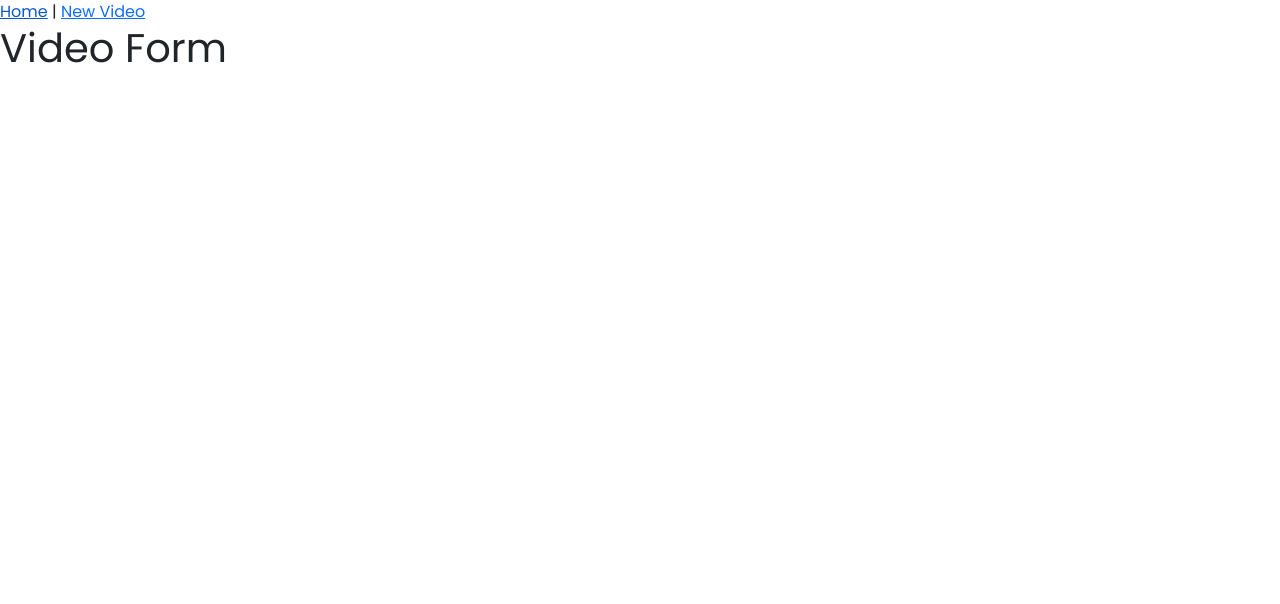
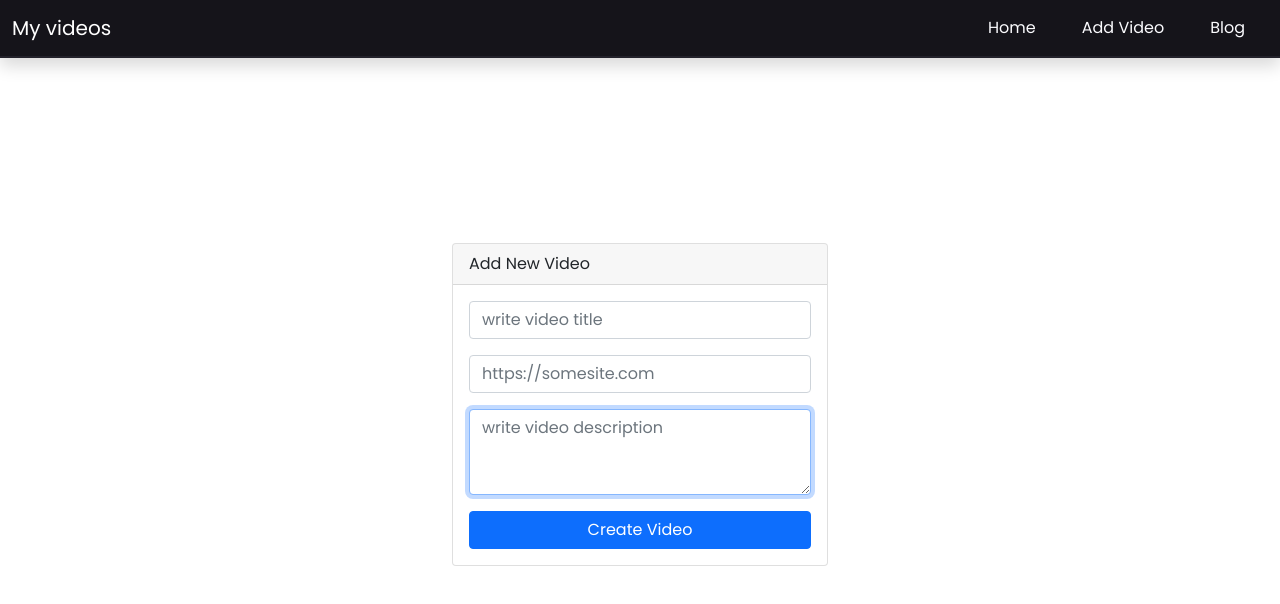
Before and after one commit to Cmmh1101/videos-frontend, a React (Create React App) app: page /newVideo in a window 1280 px wide. Shown: the top 604 px of the page. Built offline with nearby package versions, Linux system fonts and the light colour scheme.

Commit message:
create video form post req working

```diff
--- a/src/index.scss
+++ b/src/index.scss
@@ -1,6 +1,2 @@
-body {
-  margin: 0;
-  padding: 0;
-  box-sizing: border-box;
-  font-family: "Poppins";
-}
+@import "./styles/variables.scss";
+@import "./styles/styles.scss";
--- a/src/index.tsx
+++ b/src/index.tsx
@@ -4,7 +4,6 @@ import "@fontsource/poppins";
 import App from "./App";
 import "bootstrap/dist/css/bootstrap.min.css";
 import "./index.scss";
-import Layout from "./layout/Layout";
 import reportWebVitals from "./reportWebVitals";
 
 const root = ReactDOM.createRoot(
--- a/src/layout/Layout.tsx
+++ b/src/layout/Layout.tsx
@@ -1,4 +1,5 @@
 import React from "react";
+import { Container } from "reactstrap";
 import AppRouter from "../router/AppRouter";
 import NavBar from "./navbar/NavBar";
 
@@ -8,7 +9,18 @@ const Layout = (props: Props) => {
   return (
     <div>
       <NavBar />
-      <AppRouter />
+      <main
+        className="main"
+        // style={
+        //   darkMode
+        //     ? { color: light, backgroundColor: dark }
+        //     : { color: dark, backgroundColor: light }
+        // }
+      >
+        <Container fluid className="p-0">
+          <AppRouter />
+        </Container>
+      </main>
     </div>
   );
 };
--- a/src/layout/navbar/NavBar.tsx
+++ b/src/layout/navbar/NavBar.tsx
@@ -1,14 +1,60 @@
-import React from "react";
-import { Link } from "react-router-dom";
+import React, { useState } from "react";
+import { NavLink } from "react-router-dom";
+import {
+  Collapse,
+  Nav,
+  Navbar,
+  NavbarBrand,
+  NavbarToggler,
+  NavItem,
+} from "reactstrap";
 
 interface Props {}
 
 const NavBar = (props: Props) => {
+  const [isOpen, setIsOpen] = useState(false);
+
+  const toggle = () => {
+    setIsOpen(!isOpen);
+  };
   return (
     <nav>
-      <Link to="/">Home</Link>
-      {" | "}
-      <Link to="/newVideo">New Video</Link>
+      <nav>
+        <Navbar fixed="top" expand="md" dark className="navigation shadow">
+          <NavbarBrand href="#home" className="logo-container">
+            My videos{/* <img src="../../../logobrand.png" alt="Logo" /> */}
+          </NavbarBrand>
+          <NavbarToggler className="me-2" onClick={toggle} />
+          <Collapse isOpen={isOpen} navbar>
+            <Nav navbar className="nav-links">
+              <NavItem className="my-2 my-md-0 mx-2">
+                <NavLink to="/" className="links">
+                  Home
+                </NavLink>
+              </NavItem>
+              <NavItem className="my-2 my-md-0 mx-2">
+                <NavLink to="/newVideo" className="links">
+                  Add Video
+                </NavLink>
+              </NavItem>
+
+              <NavItem className="my-2 my-md-0 mx-2">
+                <a
+                  href="https://blog.carlamontano.tech"
+                  target="_blank"
+                  onClick={() => {
+                    isOpen && toggle();
+                  }}
+                  rel="noreferrer"
+                  className="links"
+                >
+                  Blog
+                </a>
+              </NavItem>
+            </Nav>
+          </Collapse>
+        </Navbar>
+      </nav>
     </nav>
   );
 };
--- a/src/router/AppRouter.tsx
+++ b/src/router/AppRouter.tsx
@@ -1,5 +1,6 @@
 import React from "react";
 import { Route, Routes } from "react-router-dom";
+import { Container } from "reactstrap";
 import VideoForm from "../views/components/videos/VideoForm";
 import HomePage from "../views/HomePage";
 
@@ -7,12 +8,14 @@ interface Props {}
 
 const AppRouter = (props: Props) => {
   return (
-    <Routes>
-      <Route path="/" element={<HomePage />} />
-      <Route path="/newVideo" element={<VideoForm />} />
+    <Container>
+      <Routes>
+        <Route path="/" element={<HomePage />} />
+        <Route path="/newVideo" element={<VideoForm />} />
 
-      {/* <Route path="*" element={<NotFoundPage />} /> */}
-    </Routes>
+        {/* <Route path="*" element={<NotFoundPage />} /> */}
+      </Routes>
+    </Container>
   );
 };
 
--- /dev/null
+++ b/src/styles/styles.scss
@@ -0,0 +1,59 @@
+body {
+  margin: 0;
+  padding: 0;
+  box-sizing: border-box;
+  font-family: "Poppins";
+}
+
+nav {
+  background-color: $dark;
+  border-bottom: 2px solid $dark-gray;
+  .navigation {
+    display: flex;
+    .logo-container {
+      width: 250px;
+      img {
+        width: 100%;
+      }
+    }
+    .nav-links {
+      margin-left: auto;
+      display: flex;
+      justify-content: flex-end;
+      align-items: center;
+      .links {
+        background-color: transparent;
+        outline: none;
+        border: none;
+        cursor: pointer;
+        color: $light;
+        text-decoration: none;
+        transition: $transition;
+        &:hover {
+          color: $light-blue;
+          outline-offset: none;
+        }
+        &:focus {
+          outline: none;
+          outline-offset: none;
+        }
+      }
+      button,
+      a {
+        margin: 0 15px;
+      }
+    }
+  }
+}
+
+//  video form
+
+.create-video {
+  height: auto;
+  min-height: 100vh;
+  .form-col {
+    display: flex;
+    justify-content: center;
+    align-items: center;
+  }
+}
--- /dev/null
+++ b/src/styles/variables.scss
@@ -0,0 +1,7 @@
+$dark: #15141a;
+$dark-gray: #23222b;
+$light: #fbfbfe;
+$mid-blue: #0554f2;
+$light-blue: #196eff;
+$dark-blue: #013cc9;
+$transition: all 0.3s ease-in-out;
--- a/src/views/components/videos/VideoForm.tsx
+++ b/src/views/components/videos/VideoForm.tsx
@@ -1,12 +1,90 @@
-import React from "react";
+import React, { ChangeEvent, FormEvent, useState } from "react";
+import {
+  Button,
+  Card,
+  CardBody,
+  CardHeader,
+  Col,
+  Form,
+  FormGroup,
+  Input,
+  Row,
+} from "reactstrap";
+import { Video } from "./VideoModel";
+import * as videoService from "./VideoService";
 
 interface Props {}
 
+type InputChange = ChangeEvent<HTMLInputElement | HTMLTextAreaElement>;
+
 const VideoForm = (props: Props) => {
+  const [video, setVideo] = useState<Video>({
+    title: "",
+    description: "",
+    url: "",
+  });
+
+  const handleInputChange = (e: InputChange) => {
+    setVideo({
+      ...video,
+      [e.target.name]: e.target.value,
+      [e.target.name]: e.target.nodeValue,
+      [e.target.name]: e.target.value,
+    });
+  };
+
+  const handleSubmit = async (e: FormEvent<HTMLFormElement>) => {
+    e.preventDefault();
+    const res = await videoService.createVideo(video);
+  };
+
   return (
-    <div>
-      <h1>Video Form</h1>
-    </div>
+    <Row className="create-video">
+      <Col xs={12} className="form-col">
+        <Card>
+          <CardHeader>Add New Video</CardHeader>
+          <CardBody>
+            <Form onSubmit={handleSubmit}>
+              <FormGroup>
+                <Input
+                  type="text"
+                  name="title"
+                  placeholder="write video title"
+                  className="create-input"
+                  onChange={handleInputChange}
+                  autoFocus
+                />
+              </FormGroup>
+              <FormGroup>
+                <Input
+                  type="text"
+                  name="url"
+                  placeholder="https://somesite.com"
+                  className="create-input"
+                  onChange={handleInputChange}
+                  autoFocus
+                />
+              </FormGroup>
+              <FormGroup>
+                <Input
+                  type="textarea"
+                  name="description"
+                  color=""
+                  rows={3}
+                  placeholder="write video description"
+                  className="create-input"
+                  onChange={handleInputChange}
+                  autoFocus
+                />
+              </FormGroup>
+              <Button type="submit" block color="primary" className="">
+                Create Video
+              </Button>
+            </Form>
+          </CardBody>
+        </Card>
+      </Col>
+    </Row>
   );
 };
 
--- a/src/views/components/videos/VideoService.ts
+++ b/src/views/components/videos/VideoService.ts
@@ -1,6 +1,12 @@
 import axios from "axios";
+import { Video } from "./VideoModel";
+
+const API = "http://localhost:5000"
 
 export const getVideos = async () => {
-    return await axios.get("http://localhost:5000/videos");
+    return await axios.get(`${API}/videos`);
+}
 
+export const createVideo = async (video: Video) => {
+    return await axios.post(`${API}/videos`, video);
 }
```
Also changed, not shown: src/views/components/videos/VideoModel.ts (+5 -5 lines).
